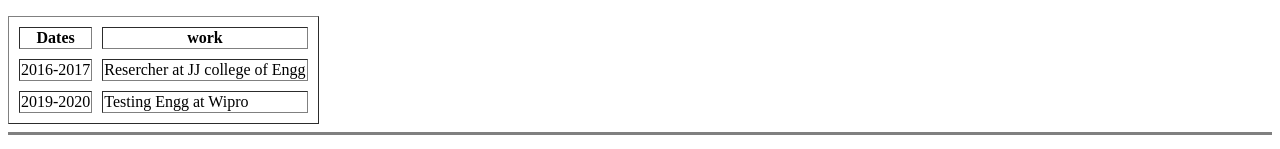
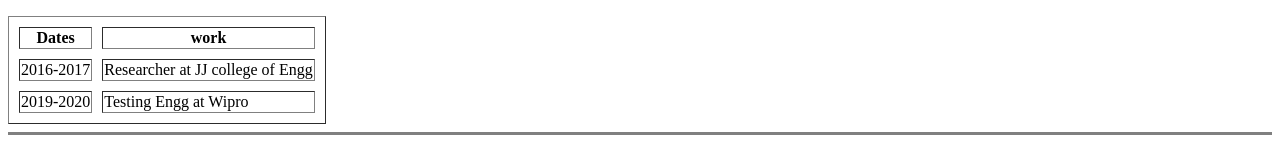
Before and after one commit to nivaseaivan/CV, a plain HTML site: page index.html in a window 1280 px wide. Shown: the part 286-435 px from the top of the page. Drawn offline with Linux system fonts and the light colour scheme.

Commit message:
Add files via upload

```diff
--- a/index.html
+++ b/index.html
@@ -30,7 +30,7 @@
     <tbody>
       <tr>
         <td>2016-2017</td>
-        <td> Resercher at JJ college of Engg</td>
+        <td> Researcher at JJ college of Engg</td>
       </tr>
       <tr>
         <td>2019-2020</td>
```
